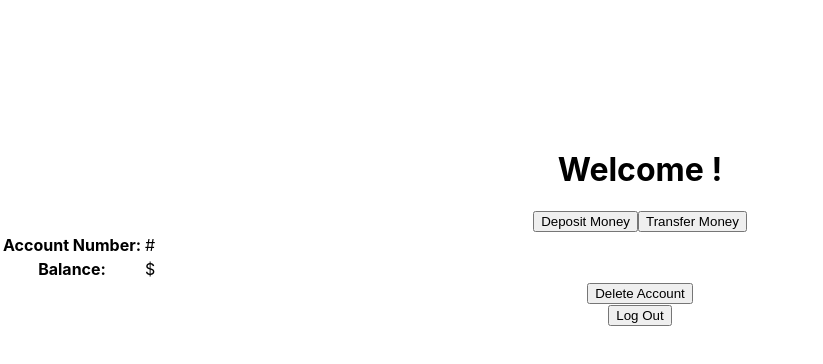
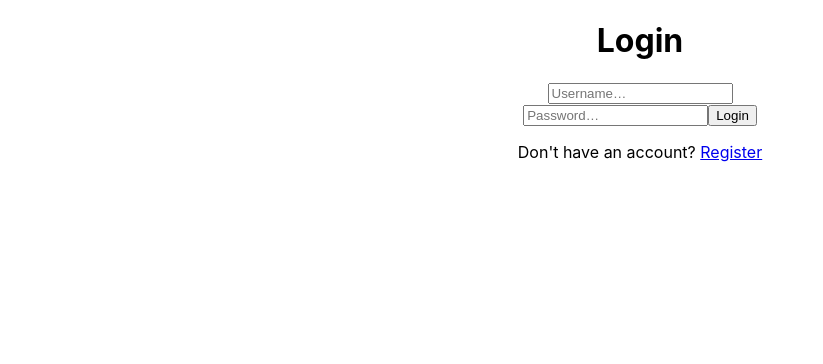
Before and after one commit to sgtanvi/bank, a React (Create React App) app in the folder client/: page / in a window 1280 px wide. Shown: the top 364 px of the page, without its empty margins (0-823 px from the left). Built offline with nearby package versions, Linux system fonts and the light colour scheme; no server answers.

Commit message:
Jaime-Patch-1

```diff
--- a/client/src/App.js
+++ b/client/src/App.js
@@ -1,10 +1,9 @@
-import React, { useState } from 'react';
-import { BrowserRouter as Router, Routes, Route } from "react-router-dom";
+import React from 'react';
+import { BrowserRouter as Router, Route, Routes } from "react-router-dom";
 import { ToastContainer } from 'react-toastify';
 import 'react-toastify/dist/ReactToastify.css';
 import './App.css';
-//import Login from "./Pages/Login";
-//import Registration from "./Pages/Registration";
+import Login from "./Pages/Login";
 import Dashboard from "./Pages/Main/Dashboard";
 import Deposit from './Pages/Main/Deposit';
 import Transfer from "./Pages/Main/Transfer";
@@ -12,51 +11,26 @@ import useToken from './useToken';
 import AccountInfo from './Pages/Main/AccountInfo';
 import PIN from './Pages/PIN';
 import Registration from './Pages/Registration';
+//import useToken from './useToken';
+function App() {
+  //const { token, setToken } = useToken();
 
-/* function setToken(userToken) {
-  sessionStorage.setItem('token', JSON.stringify(userToken));
-}
-
-function getToken() {
-  const tokenString = sessionStorage.getItem('token');
-  const userToken = JSON.parse(tokenString);
-  return userToken.token
-}*/
-
-function App() {
-
-  /* const { token, setToken } = useToken();
-
-  if (!token) {
-    return <Login setToken={setToken} />
-  } */
 
   return (
     <Router>
       <div className="App">
         <ToastContainer position="top-center" />
         <Routes>
-          {/* Login will intecept the dashboard when opened withut credentials*/}
-          <Route path="/" Component = {Dashboard}>
-          </Route>
-          <Route exact path="/deposit" Component = {Deposit}>
-          </Route>
-          <Route exact path="/transfer" Component = {Transfer}>
-          </Route>
-          <Route exact path="/accountinfo" Component = {AccountInfo}>
-          </Route>
-          <Route exact path="/transfer" Component = {Transfer}>
-          </Route>
-          <Route exact path="/transfer" Component = {Transfer}>
-          </Route>
-          <Route exact path="/PIN" Component = {PIN}>
-          </Route>
-          <Route path = "/register" Component={Registration}>
-          </Route>
+        <Route path="/" element={<Login /* setToken={setToken} */ />} />
+          <Route path="/register" element={<Registration />} />
+          <Route path="/dashboard/:username" element={<Dashboard />} />
+          <Route path="/deposit" element={<Deposit />} />
+          <Route path="/transfer" element={<Transfer />} />
+          <Route path="/accountinfo" element={<AccountInfo />} />
+          <Route path="/PIN" element={<PIN />} />
         </Routes>
       </div>
     </Router>
-
   );
 }
 
--- a/client/src/Pages/Login.js
+++ b/client/src/Pages/Login.js
@@ -1,25 +1,14 @@
-import React, { useEffect, useState } from "react";
+import React, { useState } from "react";
+import { Link, useNavigate } from 'react-router-dom';
 import Axios from 'axios';
 import './Login.css';
 
 function Login() {
+  const navigate = useNavigate();
 
- const [usernameReg, setUernameReg] = useState("");
- const [passwordReg, setPasswordReg] = useState ("");
-
- const [username, setUername] = useState("");
- const [password, setPassword] = useState ("");
-
+  const [username, setUsername] = useState("");
+  const [password, setPassword] = useState("");
   const [loginStatus, setLoginStatus] = useState("");
-
- const register = () => {
-    Axios.post("http://localhost:5000/register", {
-      username: usernameReg,
-      password: passwordReg,
-    }).then((response) => {
-      console.log(response);
-    });
- };
 
   const login = () => {
     Axios.post("http://localhost:5000/login", {
@@ -27,53 +16,34 @@ function Login() {
       password: password,
     }).then((response) => {
       if (response.data.message) {
-         setLoginStatus( "fail");
+        setLoginStatus(response.data.message);
       } else {
-         setLoginStatus ("success");
+        setLoginStatus("success");
+        navigate(`/dashboard/${response.data[0].id}`);
       }
     });
   };
 
   return (
-    <div className="Registration">
-       <div className="registration">
-          <h1>Registration</h1>
-          <label>Username</label>
-          <input
-             type="text"
-             onChange={(e) => {
-                setUernameReg(e.target.value);
-             }}
-          /><br/>
-          <label>password</label>
-          <input
-            type="text"
-            onChange={(e) =>{
-               setPasswordReg(e.target.value);
-            }}
-          /> <br />
-          <button onClick={register} > Register</button>
-       </div>
-
-       <div className="login">
+    <div className="Login">
       <h1>Login</h1>
       <input
         type="text"
         placeholder="Username…"
-              onChange = { (e) => {
-                 setUername (e.target.value);
+        onChange={(e) => {
+          setUsername(e.target.value);
         }}
-              /> <br/>
+      /><br />
       <input
         type="password"
         placeholder="Password…"
-              onChange = { (e) => {
-                 setPassword (e.target.value);
+        onChange={(e) => {
+          setPassword(e.target.value);
         }}
       />
       <button onClick={login}>Login</button>
-       </div>
-       <h1> {loginStatus}</h1>
+      <p>Don't have an account? <Link to="/register">Register</Link></p>
+      <h1>{loginStatus}</h1>
     </div>
   );
 }
--- a/client/src/Pages/Main/Dashboard.js
+++ b/client/src/Pages/Main/Dashboard.js
@@ -1,80 +1,31 @@
-import React, { useState, useEffect } from 'react';
-import { } from "react-router-dom";
-import "./Dashboard.css";
-import { } from "react-toastify";
-import { Link } from 'react-router-dom';
-import axios from "axios";
-import { toast } from "react-toastify";
+import React, { useEffect, useState } from "react";
+import Axios from "axios";
+import { Link, useParams } from "react-router-dom";
 
-export default function Dashboard() {
-
-  const [data, setData] = useState([]);
-  /* const username = 'Jaime';
-  const accnum = 1234;
-  const money = 20; */
-  const id = '20';
+function Dashboard() {
+  const {username} = useParams();
 
   const [user, setUser] = useState({});
 
-  //const { id } = useParams();
-
-  const loadData = async () => {
-    const response = await axios.get("http://localhost:5000/api/get");
-    setData(response.data);
-  };
-
   useEffect(() => {
-    loadData();
-  }, []);
-
-  useEffect(() => {
-    axios.get(`http://localhost:5000/api/get/${id}`).then((resp) => setUser({ ...resp.data[0] }))
-  }, [id]);
-
-  const deleteUser = (id) => {
-    if (window.confirm("Are you sure you want to delete your account?")) {
-      axios.delete(`http://localhost:5000/api/remove/${id}}`);
-      toast.success("Your Account has been successfully removed!");
-      setTimeout(() => loadData(), 500);
-    }
-  }
+    Axios.get(`http://localhost:5000/api/get/${username}`).then((response) => setUser({ ...response.data[0] }))
+  }, [username]);
 
   return (
-    <div style={{ marginTop: "150px" }}>
-      <h1> Welcome {user.username}! </h1>
-
+    <div>
+      <div class="input-color">
+        <h1>Welcome {user.username}!</h1>
+      </div>
+      <p>Account Number #...{(user.accnum)%10000}</p>
+      <p>Your current balance is ${user.money}</p>
       <div>
-        <Link to="/deposit">
-          <button className="btn btn-deposit">Deposit Money</button>
-        </Link>
-
-        <Link to="/transfer">
-          <button className="btn btn-transfer">Transfer Money</button>
-        </Link>
-
+        <Link to="/deposit">Deposit</Link>
+        <Link to="/transfer">Transfer</Link>
+        <Link to="/accountinfo">Account Info</Link>
+        <Link to="/PIN">Change PIN</Link>
       </div>
-      <table>
-        <tr>
-          <th>Account Number:</th>
-          <td>#{user.accnum}</td>
-
-        </tr>
-        <tr>
-          <th>Balance:</th>
-          <td>${user.money}</td>
-
-        </tr>
-      </table>
-      <div>
-        <button className="btn btn-delete" onClick={() => deleteUser(id)}>Delete Account</button>
-      </div>
-
-      <div>
-        {/* <Link to="/"> */}
-        <button className="btn btn-log out">Log Out</button> {/* Add functionality once Login and Sessions are working*/}
-        {/* </Link> */}
-      </div>
-
     </div>
   );
 }
+
+export default Dashboard;
--- a/client/src/Pages/Main/Transfer.js
+++ b/client/src/Pages/Main/Transfer.js
@@ -5,10 +5,42 @@ import "./Transfer.css";
 
 export default function Transfer() {
 
+  /* const handleSubmit = (e) => {
+    e.preventDefault();
+    if (!username || !password) {
+        toast.error("Please provide value into each input field");
+    }
+    else {
+        if (!id) {
+            axios.post("http://localhost:5000/api/post", {
+                username,
+                password
+            }).then(() => {
+                setState({ username: "", password: "" })
+            }).catch((err) => toast.error(err.response.data));
+            toast.success("Registration Successful!");
+            setTimeout(() => navigate("/"), 500)
+        }
+        else {
+            axios.put(`http://localhost:5000/api/update/${id}`, {
+                username,
+                password
+            }).then(() => {
+                setState({ username: "", password: "" })
+            }).catch((err) => toast.error(err.response.data));
+            toast.success("Updated Successful!");
+            setTimeout(() => navigate("/"), 500)
+        }
+    }
+};
 
-
+  const handleInputChange = (e) => {
+    const { name, value } = e.target;
+    setState({ ...state, [name]: value });
+};
+ */
   return (
-    <div style={{ marginTop: "150px" }}>
+    <div style={{ marginTop: "150px" }} /* onSubmit={handleSubmit} */>
       <h1> Pay or Request </h1>
 
       <label> Recipient: </label>
@@ -16,8 +48,7 @@ export default function Transfer() {
         type="text"
         id="User"
         name="User"
-      /* value={targetusername}
-      onChange={handleInputChange} */
+        //onChange={handleInputChange}
       />
       <br></br>
       <label> Amount: </label>
@@ -25,8 +56,7 @@ export default function Transfer() {
         type="text"
         id="Amount"
         name="Amount"
-      /* value={targetusername}
-      onChange={handleInputChange} */
+        //onChange={handleInputChange}
       />
 
       <br></br>
--- /dev/null
+++ b/client/src/Pages/useToken.js
@@ -0,0 +1,31 @@
+import React, {useState} from "react";
+
+function setToken(userToken) {
+    sessionStorage.setItem('token', JSON.stringify(userToken));
+  }
+
+  function getToken(){
+    const tokenString = sessionStorage.getItem('token');
+    const userToken = JSON.parse(tokenString);
+    return userToken?.token;
+  }
+
+  const useToken = () => {
+    const getToken =() => {
+      const tokenString = sessionStorage.getItem('token');
+      const userToken = JSON.parse(tokenString)
+      return userToken?.token
+    }
+
+    const [token, setToken] = useState(getToken())
+    const saveToken = userToken => {
+      sessionStorage.setItem('token', JSON.stringify(userToken))
+      setToken(userToken.token)
+    }
+    return{
+      setToken: saveToken,
+      token
+    }
+  }
+
+  export default useToken;
```
Also changed, not shown: client/src/Pages/Home.js (added, +18 -0 lines), 1 other file (tests, documents, lock files or other folders). Lines whose indentation alone changed are shown as unchanged.
